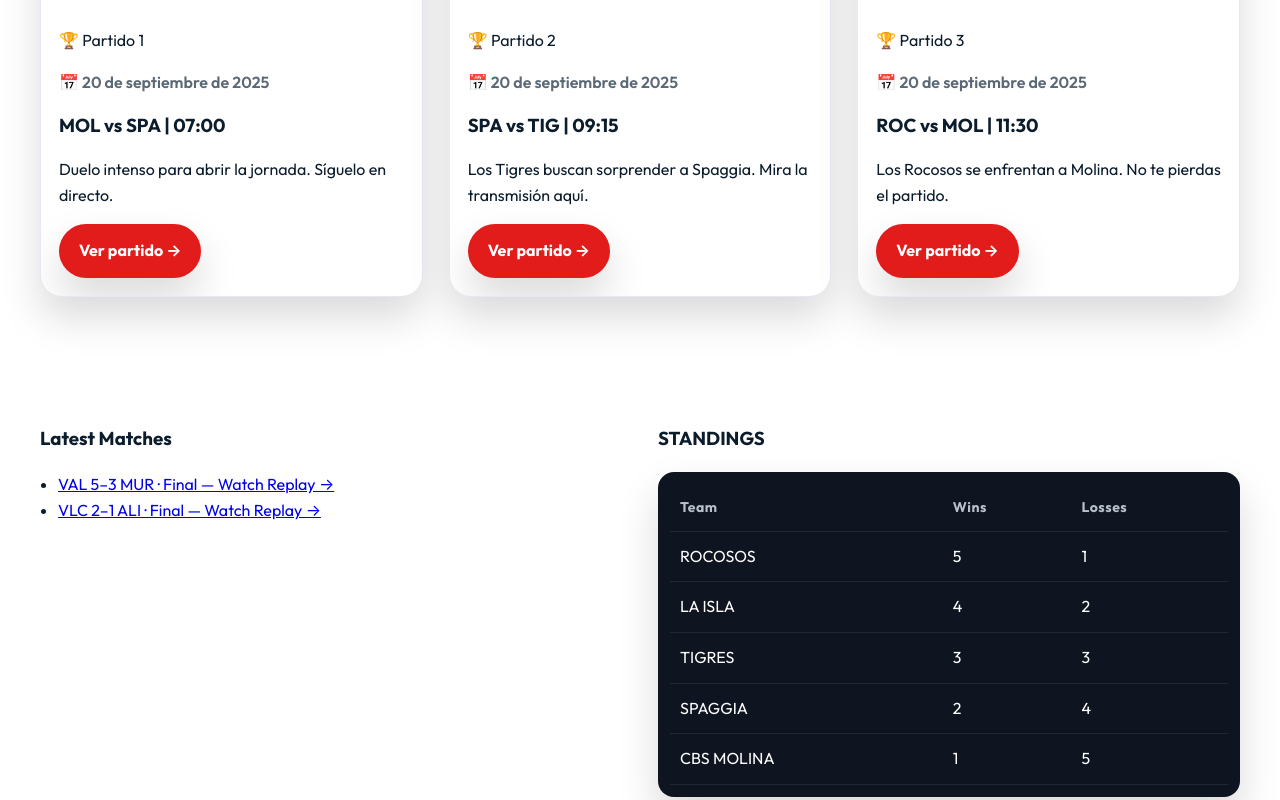
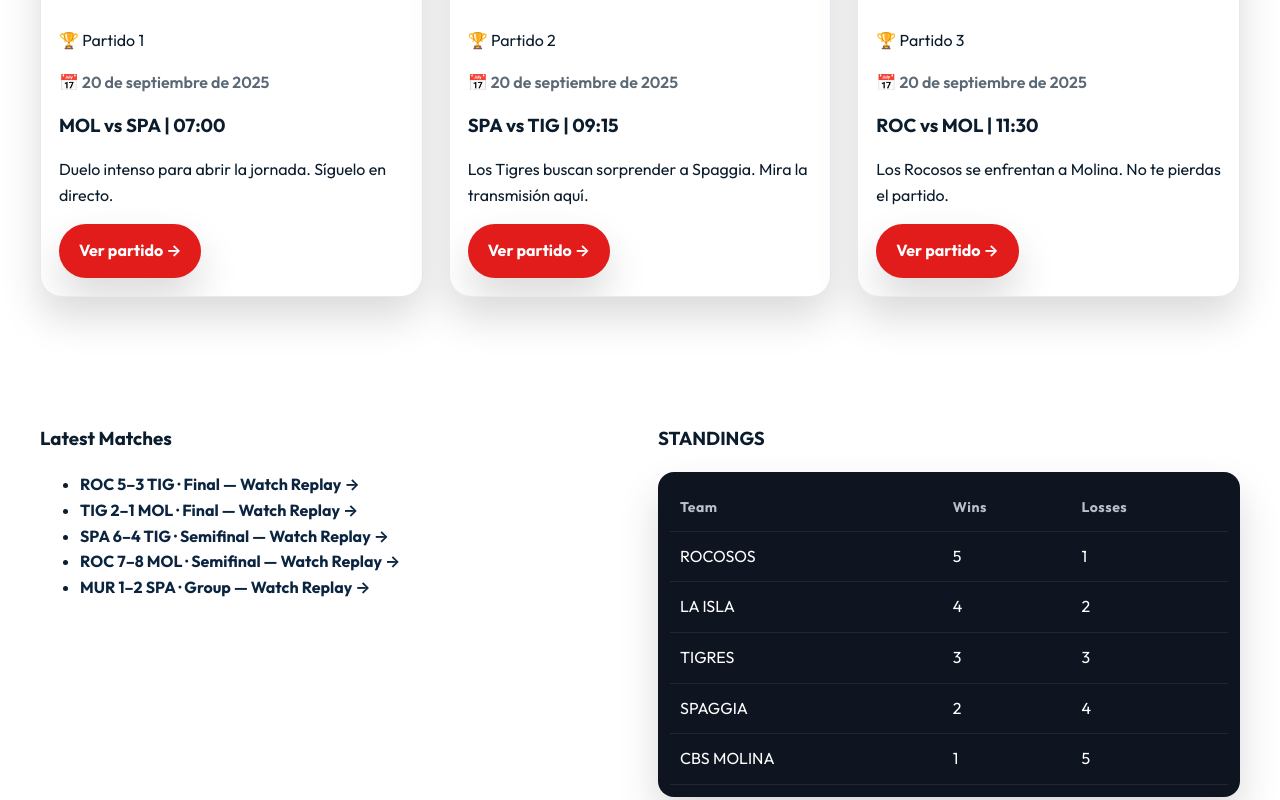
Before and after one commit to gerardojao/nexsta-baseball, a plain HTML site: page eventos.html in a window 1280 px wide. Shown: the part 1012-1812 px from the top of the page. Drawn offline with Linux system fonts and the light colour scheme.

Commit message:
csv to latest matches

```diff
--- a/app.js
+++ b/app.js
@@ -296,3 +296,66 @@ if (modal) {
     }
   });
 }
+
+// ---- CSV helper mínimo (autodetecta ; o ,) ----
+async function _loadCSV(url){
+  const res = await fetch(url + '?v=' + Date.now());
+  if(!res.ok) throw new Error('No se pudo cargar CSV: ' + url);
+  const text = await res.text();
+  const first = text.split(/\r?\n/)[0] || '';
+  const sep = (first.match(/;/g)||[]).length > (first.match(/,/g)||[]).length ? ';' : ',';
+  const lines = text.split(/\r?\n/).filter(l => l.trim().length);
+  const header = lines.shift().split(sep).map(h => h.trim());
+  return lines.map(l=>{
+    const cols = l.split(sep).map(c=>c.trim());
+    const o = {};
+    header.forEach((h,i)=>o[h] = cols[i] ?? '');
+    return o;
+  });
+}
+
+// ---- Render Latest Matches desde CSV ----
+function _fmtRow(r){
+  const dash = '–';
+  const home = r.home_code || r.home || '';
+  const away = r.away_code || r.away || '';
+  const hs = r.home_score ?? r.hs ?? '';
+  const as = r.away_score ?? r.as ?? '';
+  const stage = r.stage ? ` · ${r.stage}` : '';
+  return `${home} ${hs}${dash}${as} ${away}${stage} — Watch Replay →`;
+}
+
+async function renderLatestMatches(){
+  const ul = document.querySelector('#latest-list[data-src]');
+  if(!ul) return;
+
+  ul.innerHTML = '<li class="muted">Cargando…</li>';
+
+  try{
+    const rows = await _loadCSV(ul.dataset.src);
+
+    // Orden por fecha DESC si hay date; si no, deja el orden del CSV
+    rows.sort((a,b)=>{
+      const da = Date.parse(a.date || a.fecha || ''), db = Date.parse(b.date || b.fecha || '');
+      return isNaN(db)-isNaN(da) || db - da;
+    });
+
+    const limit = parseInt(ul.dataset.limit || '5', 10);
+    const list = rows.slice(0, limit).map(r=>{
+      const label = _fmtRow(r);
+      const href  = r.replay || r.link || r.url || '';
+      return `<li>${
+        href
+          ? `<a href="${href}" target="_blank" rel="noopener noreferrer">${label}</a>`
+          : `<span>${label.replace(' — Watch Replay →','')}</span>`
+      }</li>`;
+    }).join('');
+
+    ul.innerHTML = list || '<li class="muted">Sin partidos recientes</li>';
+  }catch(err){
+    console.error(err);
+    ul.innerHTML = '<li class="muted">No se pudieron cargar los últimos partidos.</li>';
+  }
+}
+
+document.addEventListener('DOMContentLoaded', renderLatestMatches);
--- /dev/null
+++ b/assets/latest-matches.csv
@@ -0,0 +1,6 @@
+date,home_code,home_score,away_code,away_score,stage,replay
+2025-09-20,ROC,5,TIG,3,Final,https://youtube.com/@gerardojao
+2025-09-18,TIG,2,MOL,1,Final,https://youtube.com/@gerardojao
+2025-09-15,SPA,6,TIG,4,Semifinal,https://youtube.com/@gerardojao
+2025-09-12,ROC,7,MOL,8,Semifinal,https://youtube.com/@gerardojao
+2025-09-05,MUR,1,SPA,2,Group,https://youtube.com/@gerardojao
--- a/eventos.html
+++ b/eventos.html
@@ -60,11 +60,9 @@
   <section class="container section two-col">
   <div>
     <h3 class="section__sub">Latest Matches</h3>
-    <ul class="links" id="latest-matches">
-      <!-- opcional: lo dinámico lo dejamos para luego -->
-      <li><a href="#">VAL 5–3 MUR · Final — Watch Replay →</a></li>
-      <li><a href="#">VLC 2–1 ALI · Final — Watch Replay →</a></li>
-    </ul>
+     <ul id="latest-list"
+    data-src="assets/latest-matches.csv"
+    data-limit="5"></ul>
   </div>
 
   <div>
@@ -83,32 +81,6 @@
   </div>
 </section>
 
-<!-- HIGHLIGHTS -->
- <!-- <section id="players" class="section">
-  <div class="container">
-    <h2 class="players__title">PLAYERS TO WATCH</h2>
-
-    <div class="players-grid">
-      <article class="player-card">
-        <h3 class="player-card__name">Axel Arrieta</h3>
-        <img src="assets/axel.png" alt="Axel Arrieta">
-        <p class="player-card__stat">SS · AVG .295</p>
-      </article>
-
-      <article class="player-card">
-        <h3 class="player-card__name">Exicardo Cayones</h3>
-        <img src="assets/exicardo.jpg" alt="Exicardo Cayones">
-        <p class="player-card__stat">RF · AVG .330</p>
-      </article>
-
-      <article class="player-card">
-        <h3 class="player-card__name">Cesar Doreste</h3>
-        <img src="assets/cesar.jpg" alt="Cesar Doreste">
-        <p class="player-card__stat">CF · AVG .280</p>
-      </article>
-    </div>
-  </div>
-</section> -->
 <section id="players" class="section">
   <div class="container">
     <h2 class="players__title">PLAYERS TO WATCH</h2>
--- a/styles.css
+++ b/styles.css
@@ -593,3 +593,20 @@ body.modal-open{ overflow:hidden; }
 .players-grid .player-name a:focus-visible::after{
   transform: scaleX(1);
 }
+
+#latest-list a{
+  text-decoration: none;
+  position: relative;
+  color:#0b2440;
+  font-weight:700;
+}
+#latest-list a::after{
+  content:""; position:absolute; left:0; right:0; bottom:-2px; height:2px;
+  background: linear-gradient(90deg, var(--brand,#e21b1b), #ff7a1a);
+  transform: scaleX(0); transform-origin:0 50%;
+  transition: transform .18s ease;
+  border-radius: 999px;
+}
+#latest-list a:hover::after, #latest-list a:focus-visible::after{
+  transform: scaleX(1);
+}
```
